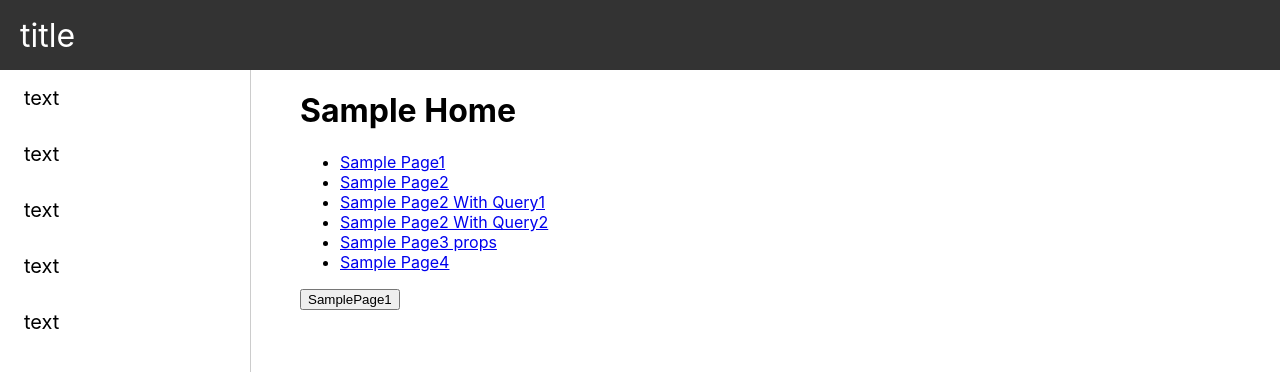
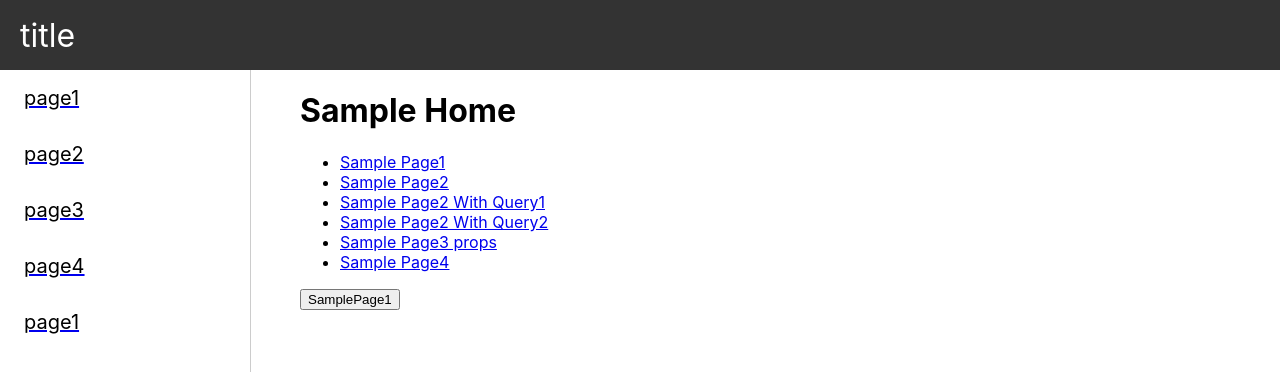
Before and after one commit to Snails8/go-api, a React (Create React App) app in the folder frontend/: page / in a window 1280 px wide. Shown: the top 372 px of the page. Built offline with nearby package versions, Linux system fonts and the light colour scheme; no server answers.

Commit message:
add: sidebar にrouting 機能追加

```diff
--- a/frontend/src/components/atoms/Sidebar/Sidebar.tsx
+++ b/frontend/src/components/atoms/Sidebar/Sidebar.tsx
@@ -1,4 +1,5 @@
 import React from "react";
+import { Link } from "react-router-dom";
 
 import styles from './Sidebar.module.css'
 
@@ -7,22 +8,31 @@ export const Sidebar: React.FC = ({
 }) => {
     return (
         <div className={`${styles.base}`}>
+            <Link to="page1">
                 <div className={ `${styles.sidebar_item}` }>
-                <div className={ `${styles.sidebar_text}`} >text</div>
+                    <div className={ `${styles.sidebar_text}`} >page1</div>
                 </div>
+            </Link>
+            <Link to="page2">
                 <div className={ `${styles.sidebar_item}` }>
-                <div className={ `${styles.sidebar_text}`} >text</div>
+                    <div className={ `${styles.sidebar_text}`} >page2</div>
                 </div>
+            </Link>
+            <Link to="page3">
                 <div className={ `${styles.sidebar_item}` }>
-                <div className={ `${styles.sidebar_text}`} >text</div>
+                    <div className={ `${styles.sidebar_text}`} >page3</div>
                 </div>
+            </Link>
+            <Link to="page4">
                 <div className={ `${styles.sidebar_item}` }>
-                <div className={ `${styles.sidebar_text}`} >text</div>
+                    <div className={ `${styles.sidebar_text}`} >page4</div>
                 </div>
+            </Link>
+            <Link to="page1">
                 <div className={ `${styles.sidebar_item}` }>
-                <div className={ `${styles.sidebar_text}`} >text</div>
+                    <div className={ `${styles.sidebar_text}`} >page1</div>
                 </div>
+            </Link>
         </div>
     )
-
 }
```
Lines whose indentation alone changed are shown as unchanged.
